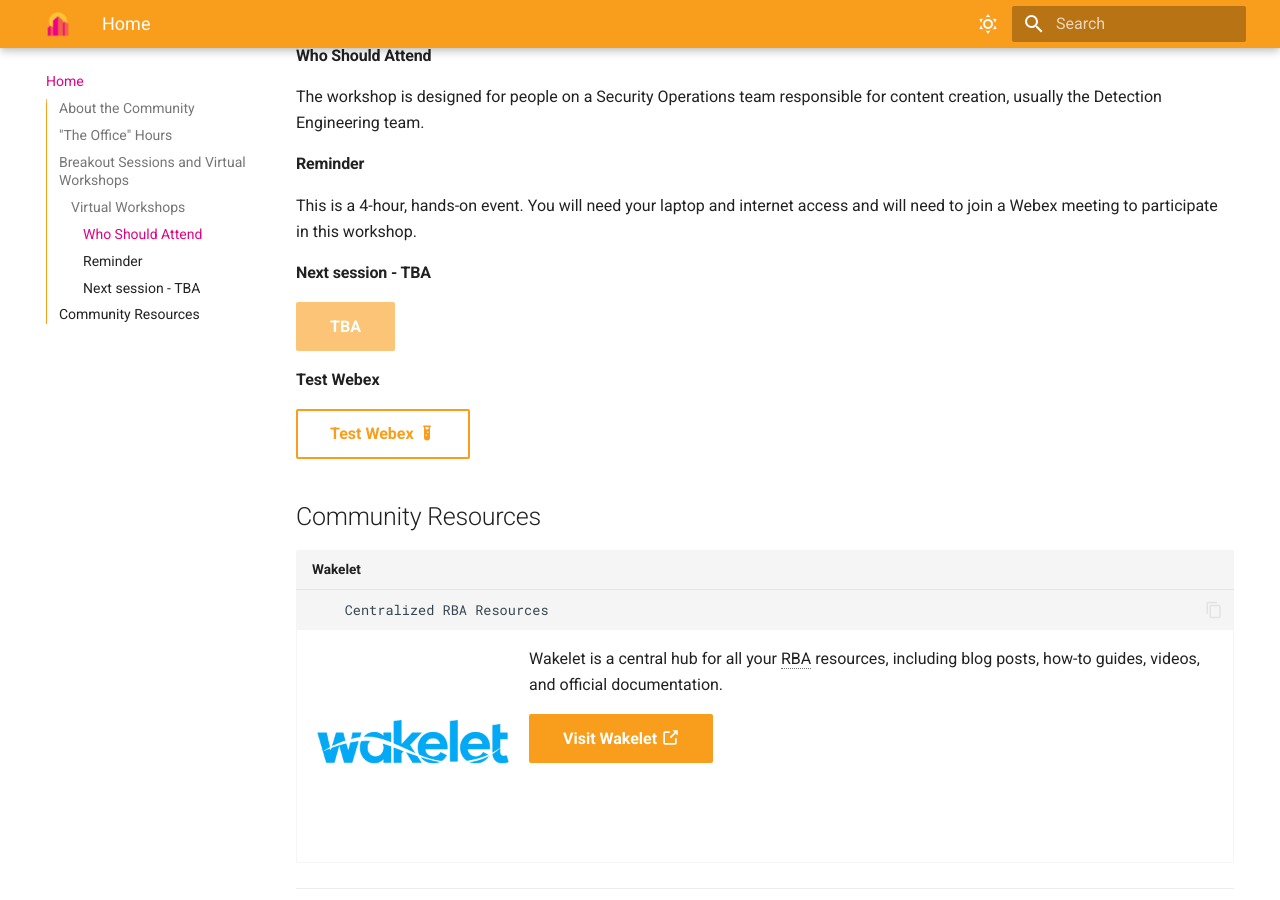
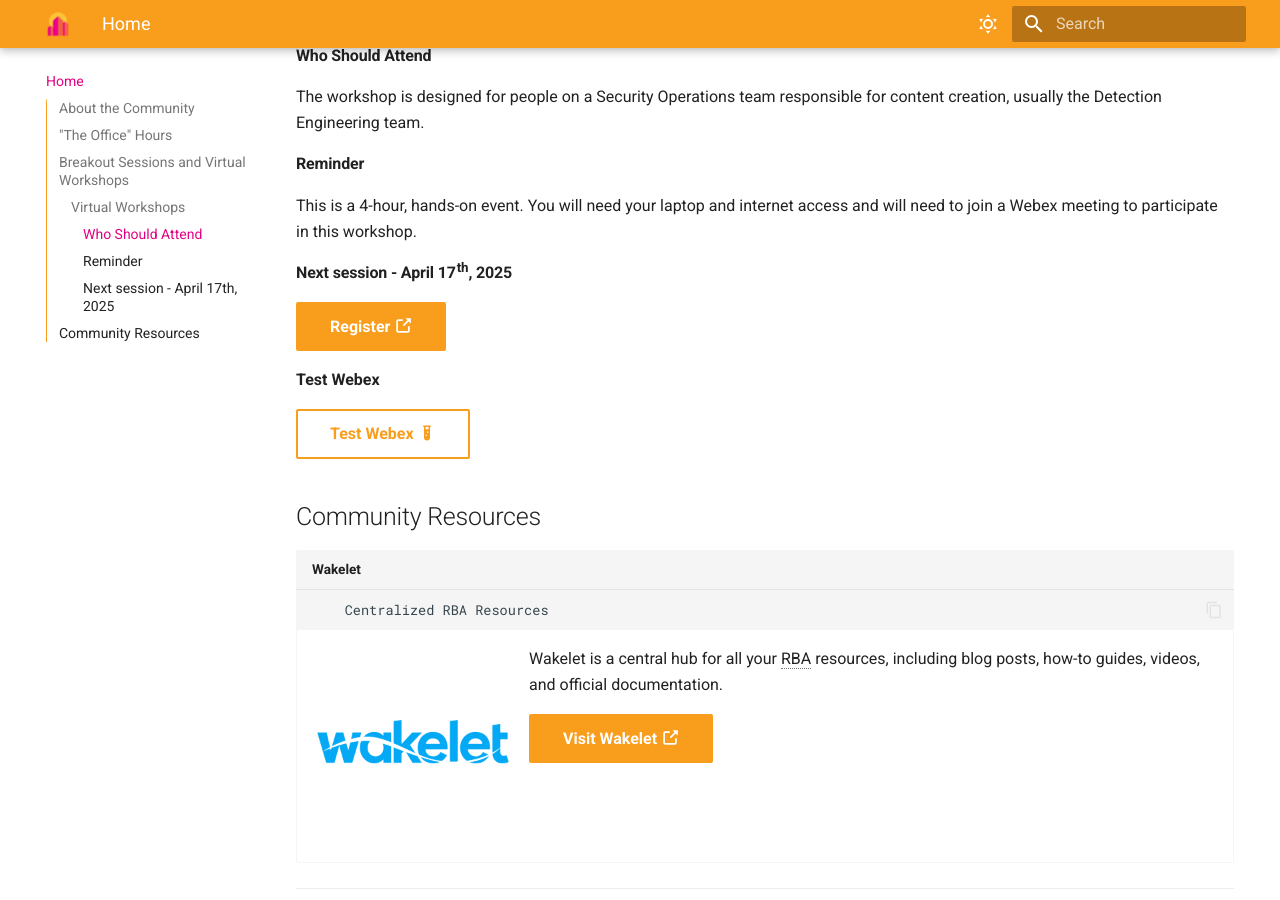
Before and after one commit to rba-community/rba-community, an MkDocs documentation site: the page built from docs/index.md, in a window 1280 px wide and 900 px high, scrolled down 1877 px. Built offline with MkDocs 1.6.1 and Material for MkDocs 9.7.7, drawn with Linux system fonts in a browser that asks for light colours; emoji names are drawn with the system emoji font.

Commit message:
added April workshop
Signed-off-by: RBA Community Admin <admin@rba.community>

```diff
--- a/docs/index.md
+++ b/docs/index.md
@@ -40,9 +40,9 @@ The workshop is designed for people on a Security Operations team responsible fo
 
 This is a 4-hour, hands-on event. You will need your laptop and internet access and will need to join a Webex meeting to participate in this workshop.
 
-#### Next session - TBA
+#### Next session - April 17^th^, 2025
 
-[TBA](#){ target="blank" .md-button .md-button--primary .disabled-button }
+[Register :octicons-link-external-16:](https://cisco.webex.com/weblink/register/r61ae80c4f3e92173882f352dca6208a8){ target="blank" .md-button .md-button--primary }
 
 **Test Webex**
 
```
